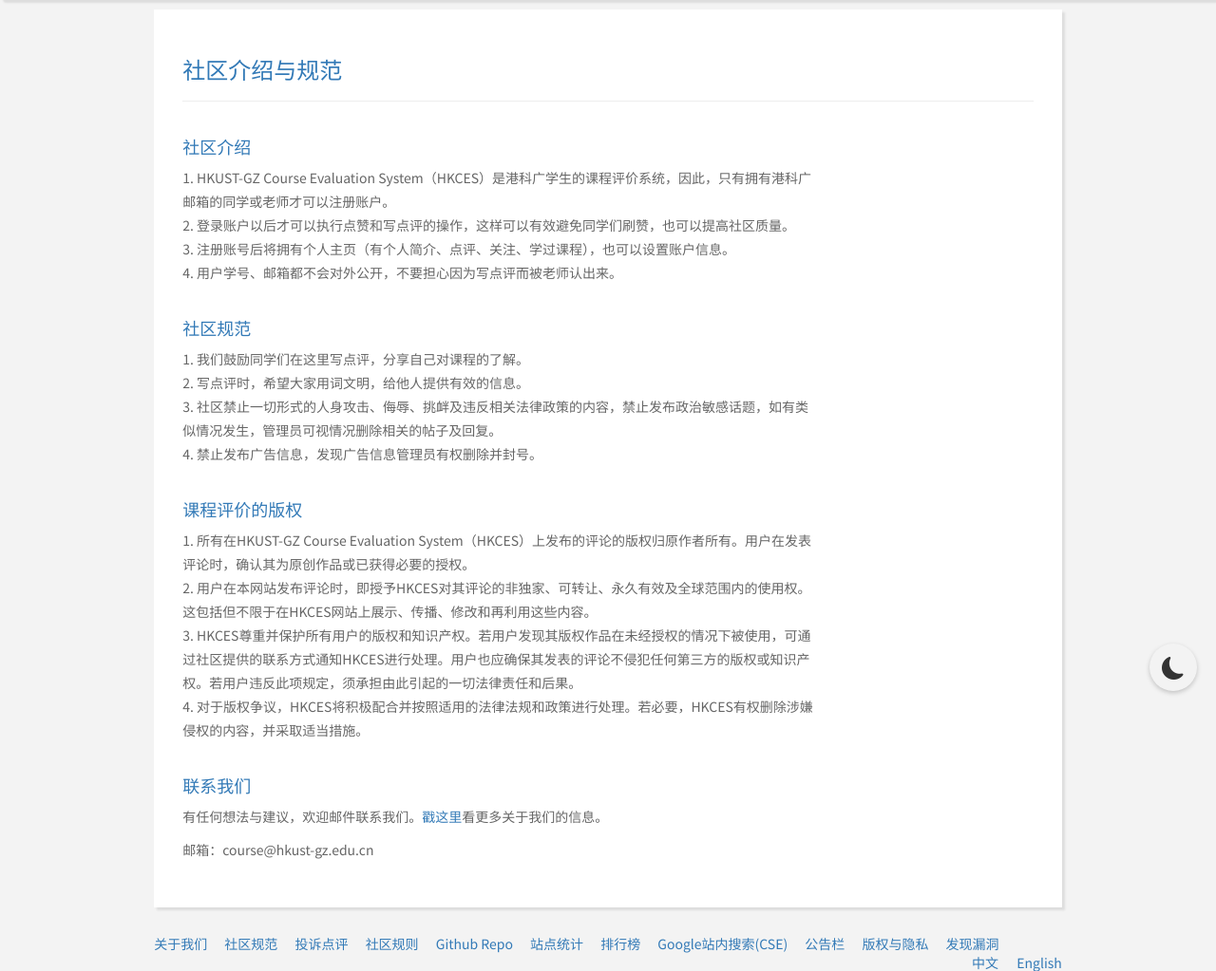
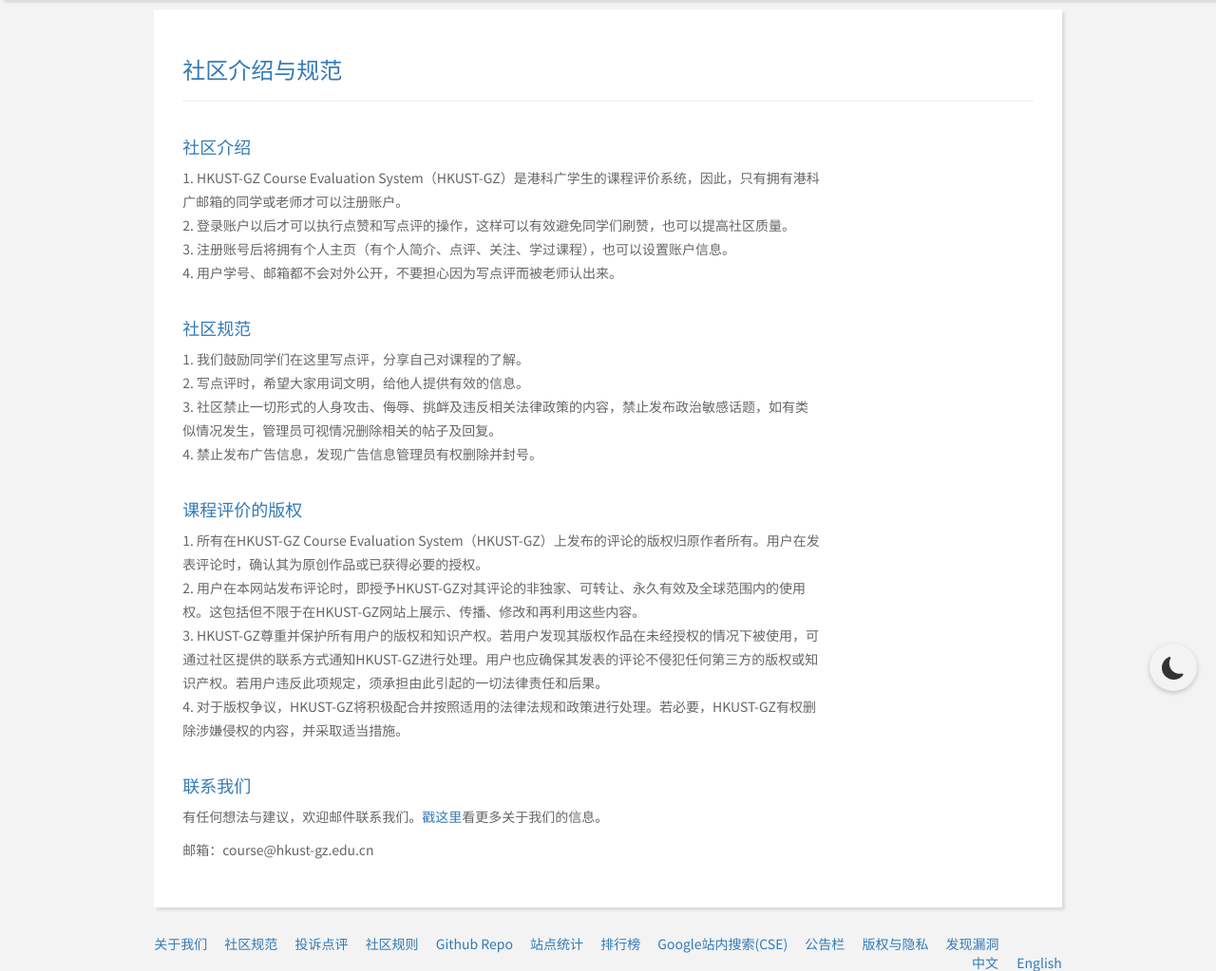
Before and after one commit to QiuMingJie/hkustgz-course-system, a Flask app: page /community-rules/ in a window 1280 px wide. Shown: the part 52-1075 px from the top of the page at 95% size. Run offline with Flask 3, Linux system fonts and the light colour scheme; data that the repository does not hold is empty; parts of the project's set-up code (start-up, migrations or seed data) failed here and were passed over; some libraries are stand-ins or nearby versions.

Commit message:
更新系统名称为“HKUST-GZ”，修改相关邮件主题和页面标题，确保一致性。

```diff
--- a/sustech-course-master/app/static/error-pages/403.html
+++ b/sustech-course-master/app/static/error-pages/403.html
@@ -27,7 +27,7 @@
       <!-- Brand and toggle get grouped for better mobile display -->
       <div class="navbar-header">
         <a class="navbar-brand fw-bold desktop" href=/><img src="/static/image/footer-logo-white.png" alt="HKUST-GZ logo" style="height: 30px; margin-right: 10px;"> HKUST-GZ Course Evaluation System</a>
-        <a class="navbar-brand fw-bold mobile" href=/><img src="/static/image/footer-logo-white.png" alt="HKUST-GZ logo" style="height: 25px; margin-right: 5px;"> HKCES</a>
+        <a class="navbar-brand fw-bold mobile" href=/><img src="/static/image/footer-logo-white.png" alt="HKUST-GZ logo" style="height: 25px; margin-right: 5px;"> HKUST-GZ</a>
       </div>
     </div>
   </nav>
--- a/sustech-course-master/app/static/error-pages/404.html
+++ b/sustech-course-master/app/static/error-pages/404.html
@@ -30,7 +30,7 @@
       <!-- Brand and toggle get grouped for better mobile display -->
       <div class="navbar-header">
         <a class="navbar-brand fw-bold desktop" href=/><img src="/static/image/footer-logo-white.png" alt="HKUST-GZ logo" style="height: 30px; margin-right: 10px;"> HKUST-GZ Course Evaluation System</a>
-        <a class="navbar-brand fw-bold mobile" href=/><img src="/static/image/footer-logo-white.png" alt="HKUST-GZ logo" style="height: 25px; margin-right: 5px;"> HKCES</a>
+        <a class="navbar-brand fw-bold mobile" href=/><img src="/static/image/footer-logo-white.png" alt="HKUST-GZ logo" style="height: 25px; margin-right: 5px;"> HKUST-GZ</a>
       </div>
     </div>
   </nav>
--- a/sustech-course-master/app/static/error-pages/500.html
+++ b/sustech-course-master/app/static/error-pages/500.html
@@ -30,7 +30,7 @@
       <!-- Brand and toggle get grouped for better mobile display -->
       <div class="navbar-header">
         <a class="navbar-brand fw-bold desktop" href=/><img src="/static/image/footer-logo-white.png" alt="HKUST-GZ logo" style="height: 30px; margin-right: 10px;"> HKUST-GZ Course Evaluation System</a>
-        <a class="navbar-brand fw-bold mobile" href=/><img src="/static/image/footer-logo-white.png" alt="HKUST-GZ logo" style="height: 25px; margin-right: 5px;"> HKCES</a>
+        <a class="navbar-brand fw-bold mobile" href=/><img src="/static/image/footer-logo-white.png" alt="HKUST-GZ logo" style="height: 25px; margin-right: 5px;"> HKUST-GZ</a>
       </div>
     </div>
   </nav>
--- a/sustech-course-master/app/static/error-pages/502.html
+++ b/sustech-course-master/app/static/error-pages/502.html
@@ -30,7 +30,7 @@
       <!-- Brand and toggle get grouped for better mobile display -->
       <div class="navbar-header">
         <a class="navbar-brand fw-bold desktop" href=/><img src="/static/image/footer-logo-white.png" alt="HKUST-GZ logo" style="height: 30px; margin-right: 10px;"> HKUST-GZ Course Evaluation System</a>
-        <a class="navbar-brand fw-bold mobile" href=/><img src="/static/image/footer-logo-white.png" alt="HKUST-GZ logo" style="height: 25px; margin-right: 5px;"> HKCES</a>
+        <a class="navbar-brand fw-bold mobile" href=/><img src="/static/image/footer-logo-white.png" alt="HKUST-GZ logo" style="height: 25px; margin-right: 5px;"> HKUST-GZ</a>
       </div>
     </div>
   </nav>
--- a/sustech-course-master/app/templates/common-header.html
+++ b/sustech-course-master/app/templates/common-header.html
@@ -63,8 +63,8 @@
     <link href="https://fonts.googleapis.com/css2?family=Noto+Sans+SC:wght@300;400;500;600;700;900&family=Noto+Sans+Mono:wght@400;600&display=swap" rel="stylesheet">
     <link href="/static/css/style.css?ver=20240214" rel="stylesheet">
     <link href="/static/css/darkmode-override.css?ver=202401242" rel="stylesheet">
-    <meta property="og:title" content="{% if course %}HKCES - {{ course.name_with_teachers_short }}{% else %}HKUST-GZ Course Evaluation System{% endif %}" />
-    <title>{% if course %}HKCES - {{ course.name_with_teachers_short }}{% else %}HKUST-GZ Course Evaluation System{% endif %}</title>
+    <meta property="og:title" content="{% if course %}HKUST-GZ - {{ course.name_with_teachers_short }}{% else %}HKUST-GZ Course Evaluation System{% endif %}" />
+    <title>{% if course %}HKUST-GZ - {{ course.name_with_teachers_short }}{% else %}HKUST-GZ Course Evaluation System{% endif %}</title>
     <!-- Global site tag (gtag.js) - Google Analytics -->
     <script async src="https://www.googletagmanager.com/gtag/js?id=G-FBM6EFBDSN"></script>
     <script>
--- a/sustech-course-master/app/templates/community-rules.html
+++ b/sustech-course-master/app/templates/community-rules.html
@@ -12,7 +12,7 @@
       <div class="ud-pd-sm">
         <h4 class="blue">社区介绍</h4>
         <ul class="list-unstyled lh-lg">
-          <li>1. HKUST-GZ Course Evaluation System（HKCES）是港科广学生的课程评价系统，因此，只有拥有港科广邮箱的同学或老师才可以注册账户。</li>
+          <li>1. HKUST-GZ Course Evaluation System（HKUST-GZ）是港科广学生的课程评价系统，因此，只有拥有港科广邮箱的同学或老师才可以注册账户。</li>
           <li>2. 登录账户以后才可以执行点赞和写点评的操作，这样可以有效避免同学们刷赞，也可以提高社区质量。</li>
           <li>3. 注册账号后将拥有个人主页（有个人简介、点评、关注、学过课程），也可以设置账户信息。</li>
           <li>4. 用户学号、邮箱都不会对外公开，不要担心因为写点评而被老师认出来。</li>
@@ -32,10 +32,10 @@
       <div class="ud-pd-sm lh-lg">
         <h4 class="blue">课程评价的版权</h4>
         <ul class="list-unstyled">
-          <li>1. 所有在HKUST-GZ Course Evaluation System（HKCES）上发布的评论的版权归原作者所有。用户在发表评论时，确认其为原创作品或已获得必要的授权。</li>
-          <li>2. 用户在本网站发布评论时，即授予HKCES对其评论的非独家、可转让、永久有效及全球范围内的使用权。这包括但不限于在HKCES网站上展示、传播、修改和再利用这些内容。</li>
-          <li>3. HKCES尊重并保护所有用户的版权和知识产权。若用户发现其版权作品在未经授权的情况下被使用，可通过社区提供的联系方式通知HKCES进行处理。用户也应确保其发表的评论不侵犯任何第三方的版权或知识产权。若用户违反此项规定，须承担由此引起的一切法律责任和后果。</li>
-          <li>4. 对于版权争议，HKCES将积极配合并按照适用的法律法规和政策进行处理。若必要，HKCES有权删除涉嫌侵权的内容，并采取适当措施。</li>
+          <li>1. 所有在HKUST-GZ Course Evaluation System（HKUST-GZ）上发布的评论的版权归原作者所有。用户在发表评论时，确认其为原创作品或已获得必要的授权。</li>
+          <li>2. 用户在本网站发布评论时，即授予HKUST-GZ对其评论的非独家、可转让、永久有效及全球范围内的使用权。这包括但不限于在HKUST-GZ网站上展示、传播、修改和再利用这些内容。</li>
+          <li>3. HKUST-GZ尊重并保护所有用户的版权和知识产权。若用户发现其版权作品在未经授权的情况下被使用，可通过社区提供的联系方式通知HKUST-GZ进行处理。用户也应确保其发表的评论不侵犯任何第三方的版权或知识产权。若用户违反此项规定，须承担由此引起的一切法律责任和后果。</li>
+          <li>4. 对于版权争议，HKUST-GZ将积极配合并按照适用的法律法规和政策进行处理。若必要，HKUST-GZ有权删除涉嫌侵权的内容，并采取适当措施。</li>
         </ul>
       </div>
 
--- a/sustech-course-master/app/templates/email/reset-password.html
+++ b/sustech-course-master/app/templates/email/reset-password.html
@@ -2,7 +2,7 @@
 
 <p>您好！</p>
 
-<p>请点击下面的链接重置在 HKCES 的登录密码。</p>
+<p>请点击下面的链接重置在 HKUST-GZ 的登录密码。</p>
 
 <p><a href="{{ reset_url }}">{{ reset_url }}</a></p>
 
--- a/sustech-course-master/app/templates/layout.html
+++ b/sustech-course-master/app/templates/layout.html
@@ -8,7 +8,7 @@
           <img src="/static/image/footer-logo-white.png" alt="HKUST-GZ logo" style="height: 30px; margin-right: 10px;"> HKUST-GZ Course Evaluation System
         </a>
         <a class="navbar-brand fw-bold mobile" href="{{ url_for('home.index') }}">
-          <img src="/static/image/footer-logo-white.png" alt="HKUST-GZ logo" style="height: 25px; margin-right: 5px;"> HKCES
+          <img src="/static/image/footer-logo-white.png" alt="HKUST-GZ logo" style="height: 25px; margin-right: 5px;"> HKUST-GZ
         </a>
         <button class="navbar-toggler" type="button" data-bs-toggle="collapse" data-bs-target="#navbar" aria-controls="navbar" aria-expanded="false" aria-label="Toggle navigation">
           <span class="navbar-toggler-icon"></span>
--- a/sustech-course-master/app/utils.py
+++ b/sustech-course-master/app/utils.py
@@ -46,7 +46,7 @@ def send_confirm_mail(email):
     mail.send(msg)
 
 def send_reset_password_mail(email):
-    subject = '[HKCES评课系统] 重置您的密码'
+    subject = '[HKUST-GZ评课系统] 重置您的密码'
     token = ts.dumps(email, salt=app.config['PASSWORD_RESET_SECRET_KEY'])
 
     reset_url = url_for(
```
